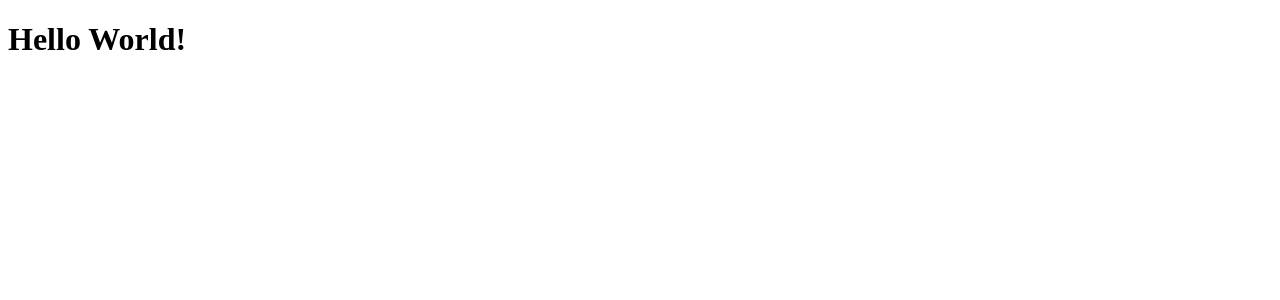
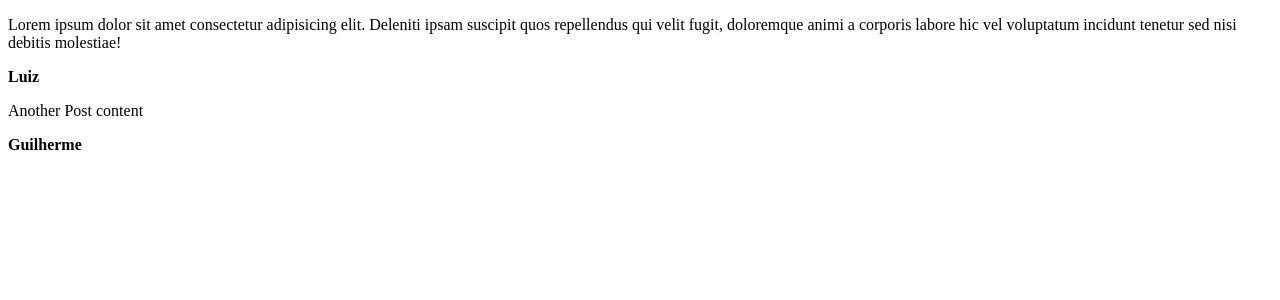
Before and after one commit to LuizPelegrini/reactjs-fundamentals, a React (Vite) app: page / in a window 1280 px wide. Shown: the top 300 px of the page. Built offline with nearby package versions, Linux system fonts and the light colour scheme.

Commit message:
add: Create Post component

```diff
--- a/src/App.jsx
+++ b/src/App.jsx
@@ -1,5 +1,17 @@
+import { Post } from './components/Post';
+
 export function App() {
   return (
-    <h1>Hello World!</h1>
-  )
+    <div>
+      <Post
+        author="Luiz"
+        content="Lorem ipsum dolor sit amet consectetur adipisicing elit. Deleniti ipsam suscipit quos repellendus qui velit fugit, doloremque animi a corporis labore hic vel voluptatum incidunt tenetur sed nisi debitis molestiae!"
+      />
+
+      <Post
+        author="Guilherme"
+        content="Another Post content"
+      />
+    </div>
+  );
 }
--- /dev/null
+++ b/src/components/Post.jsx
@@ -0,0 +1,8 @@
+export function Post(props) {
+  return (
+    <div>
+      <p>{ props.content }</p>
+      <strong>{ props.author }</strong>
+    </div>
+  );
+}
```
Also changed, not shown: 1 other file (tests, documents, lock files or other folders).
